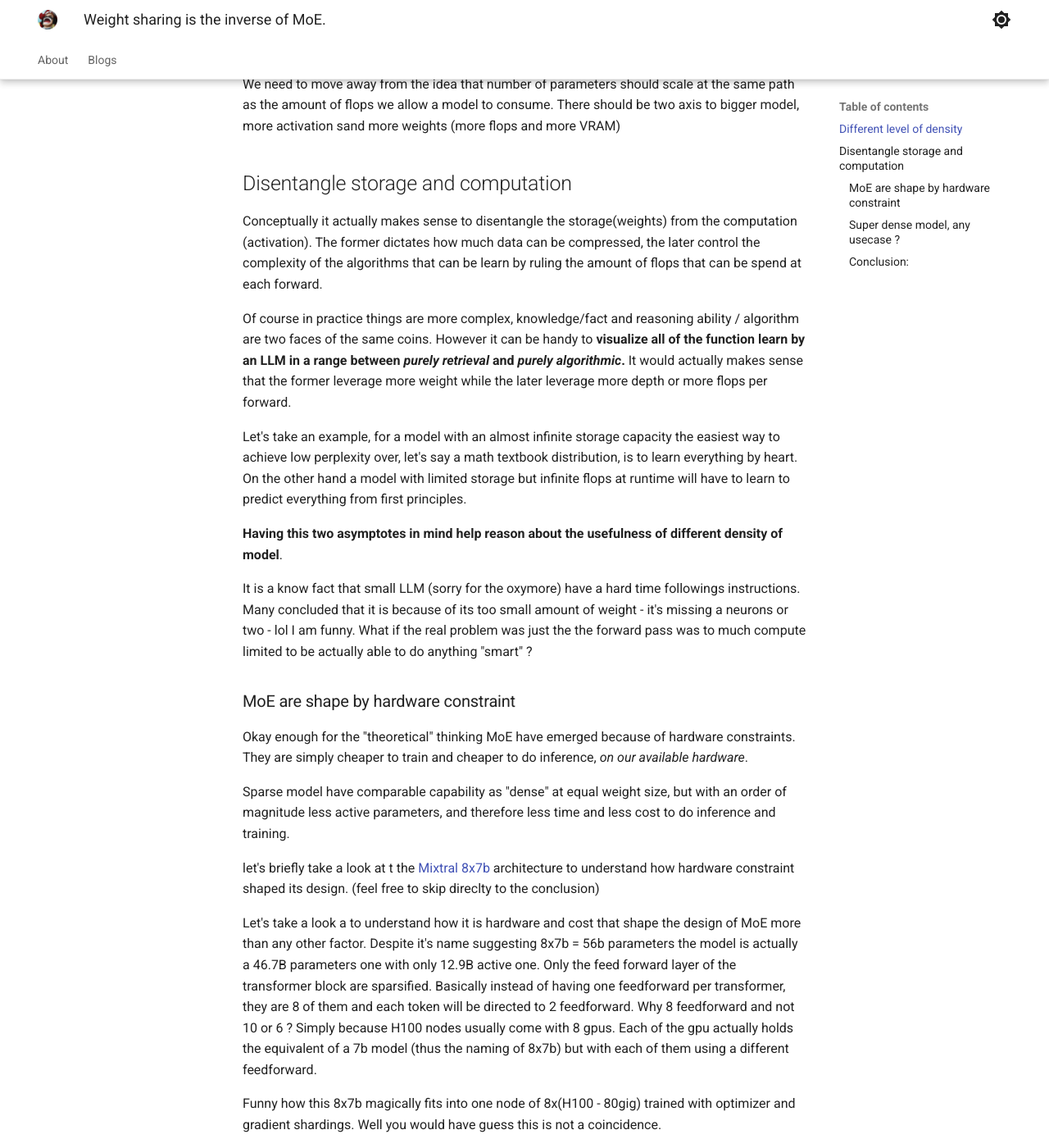
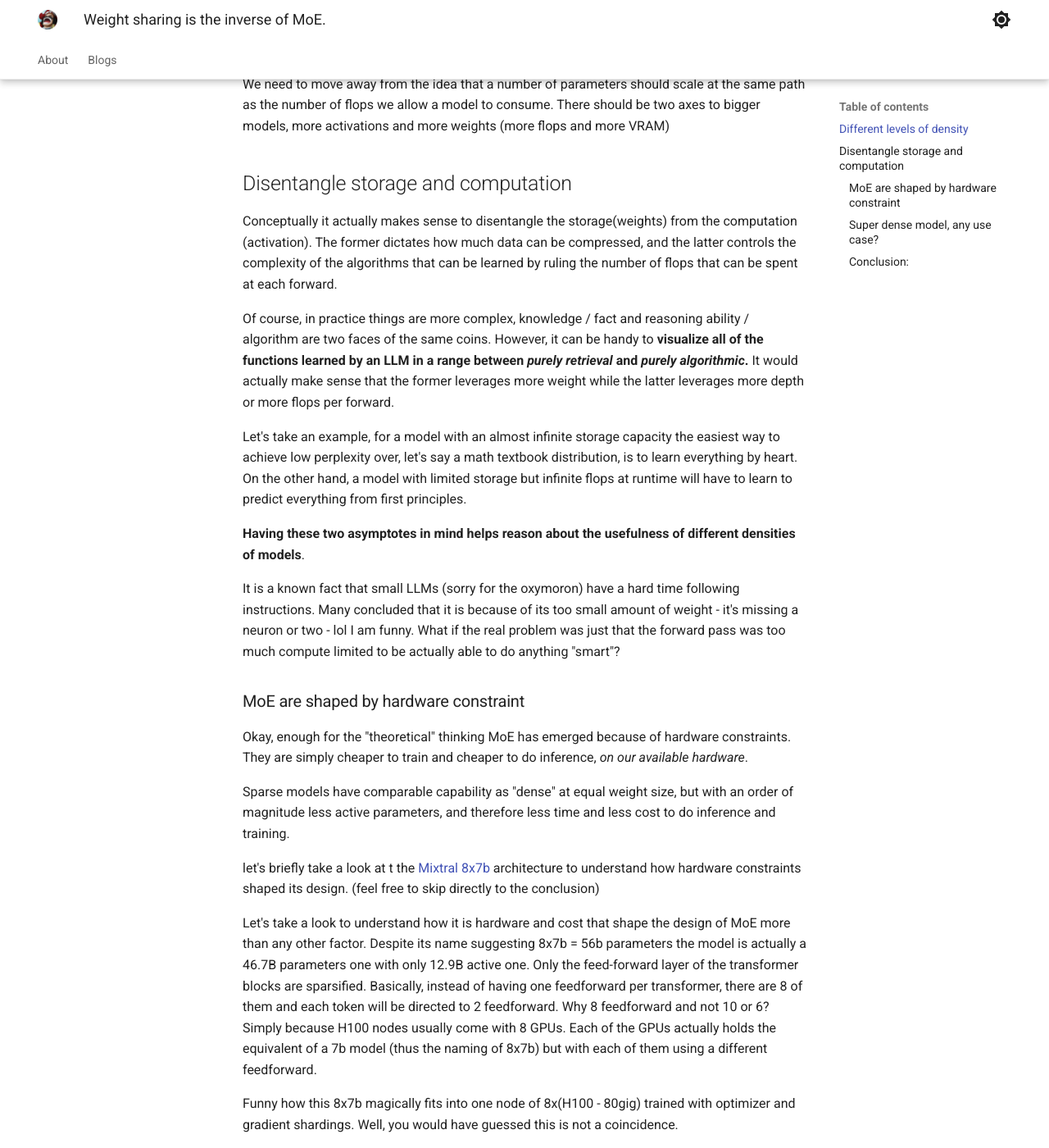
Before and after one commit to samsja/samsja.github.io, an MkDocs documentation site: the page built from docs/blogs/moe_is_the_inverse_of_weight_sharing/blog.md, in a window 1280 px wide and 1400 px high, scrolled down 697 px. Shown: the whole window at 82% size. Built offline with MkDocs 1.6.1 and Material for MkDocs 9.7.7, drawn with Linux system fonts in a browser that asks for light colours; some of the changed text lies outside the part shown.

Commit message:
fix typos

```diff
--- a/docs/blogs/moe_is_the_inverse_of_weight_sharing/blog.md
+++ b/docs/blogs/moe_is_the_inverse_of_weight_sharing/blog.md
@@ -3,65 +3,65 @@
 
 **22 june, 2024**
 
-MoE/sparse model are less dense than traditional architecture where density is define as the ratio of total active parameter divided by the number of parameters. What is usually called "dense model" have a density of 1.0 .
+MoE/sparse models are less dense than traditional architecture where density is defined as the ratio of total active parameter divided by the number of parameters. What is usually called a "dense model" has a density of 1.0.
 
-MoE usually reduce their density by routing tokens to different circuits within the model, increasing the total amount of trainable parameter while keeping the amount of active one constant.
+MoE usually reduces their density by routing tokens to different circuits within the model, increasing the total amount of trainable parameters while keeping the number of active ones constant.
 
 
-### Different level of density
+### Different levels of density
 
 
-MoE are less dense model, what would be a more dense model (with density >1) ?
+MoE are less dense model, what would be a more dense model (with density >1)?
 
-It's a model where the weight are shared. For instance a model where a transformer block would be repeated. Each parameter would be used several times, making them more active that in a traditional "dense" model.
+It's a model where the weights are shared. For instance, a model where a transformer block would be repeated. Each parameter would be used several times, making them more active than in a traditional "dense" model.
 
-I put dense into bracket here because it is actually abusing the word, there is no such thing as a dense and non dense model, just different density flavor .
+I put dense into a bracket here because it is actually abusing the word, there is no such thing as a dense and non-dense model, just a different density flavor.
 
-Why does it matter ? **Because introducing density as a scale allow to consider a whole new class of model architecture**.
+Why does it matter? **Because introducing density as a scale allows us to consider a whole new class of model architecture**.
 
-We need to move away from the idea that number of parameters should scale at the same path as the amount of flops we allow a model to consume.  There should be two axis to bigger model, more activation sand more weights (more flops and more VRAM)
+We need to move away from the idea that a number of parameters should scale at the same path as the number of flops we allow a model to consume.  There should be two axes to bigger models, more activations and more weights (more flops and more VRAM)
 
 ## Disentangle storage and computation
 
-Conceptually it actually makes sense to disentangle the storage(weights) from the computation (activation). The former dictates how much data can be compressed, the later control the complexity of the algorithms that can be learn by ruling the amount of flops that can be spend at each forward.
+Conceptually it actually makes sense to disentangle the storage(weights) from the computation (activation). The former dictates how much data can be compressed, and the latter controls the complexity of the algorithms that can be learned by ruling the number of flops that can be spent at each forward.
 
-Of course in practice things are more complex, knowledge/fact and reasoning ability / algorithm are two faces of the same coins.  However it can be handy to **visualize all of the function learn by an LLM in a range between *purely retrieval* and *purely algorithmic*.** It would actually makes sense that the former leverage more weight while the later leverage more depth or more flops per forward.
+Of course, in practice things are more complex, knowledge / fact and reasoning ability / algorithm are two faces of the same coins.  However, it can be handy to **visualize all of the functions learned by an LLM in a range between *purely retrieval* and *purely algorithmic*.** It would actually make sense that the former leverages more weight while the latter leverages more depth or more flops per forward.
 
-Let's take an example, for a model with an almost infinite storage capacity the easiest way to achieve low perplexity over, let's say a math textbook distribution, is to learn everything by heart. On the other hand a model with limited storage but infinite flops at runtime will have to learn to predict everything from first principles.
+Let's take an example, for a model with an almost infinite storage capacity the easiest way to achieve low perplexity over, let's say a math textbook distribution, is to learn everything by heart. On the other hand, a model with limited storage but infinite flops at runtime will have to learn to predict everything from first principles.
 
-**Having this two asymptotes in mind help reason about the usefulness of different density of model**.
+**Having these two asymptotes in mind helps reason about the usefulness of different densities of models**.
 
-It is a know fact that small LLM (sorry for the oxymore) have a hard time followings instructions. Many concluded that it is because of its too small amount of weight - it's missing a neurons or two -  lol I am funny. What if the real problem was just the the forward pass was to much compute limited to be actually able to do anything "smart" ?
+It is a known fact that small LLMs (sorry for the oxymoron) have a hard time following instructions. Many concluded that it is because of its too small amount of weight - it's missing a neuron or two -  lol I am funny. What if the real problem was just that the forward pass was too much compute limited to be actually able to do anything "smart"?
 
 
-### MoE  are shape by hardware constraint
+### MoE are shaped by hardware constraint
 
-Okay enough for the "theoretical" thinking MoE have emerged because of hardware constraints. They are simply cheaper to train and cheaper to do inference, *on our available hardware*.
+Okay, enough for the "theoretical" thinking MoE has emerged because of hardware constraints. They are simply cheaper to train and cheaper to do inference, *on our available hardware*.
 
-Sparse model have comparable capability as "dense" at equal weight size, but with an order of magnitude less active parameters, and therefore less time and less cost to do inference and training.
+Sparse models have comparable capability as "dense" at equal weight size, but with an order of magnitude less active parameters, and therefore less time and less cost to do inference and training.
 
-let's briefly take a look at t the  [Mixtral 8x7b](https://mistral.ai/news/mixtral-of-experts/) architecture to understand how hardware constraint shaped its design. (feel free to skip direclty to the conclusion)
+let's briefly take a look at t the  [Mixtral 8x7b](https://mistral.ai/news/mixtral-of-experts/) architecture to understand how hardware constraints shaped its design. (feel free to skip directly to the conclusion)
 
-Let's take a look a to understand how it is hardware and cost that shape the design of MoE more than any other factor. Despite it's name suggesting 8x7b = 56b parameters the model is actually a 46.7B parameters one with only 12.9B active one. Only the feed forward layer of the transformer block are sparsified. Basically instead of having one feedforward per transformer, they are 8 of them and each token will be directed to 2 feedforward. Why 8 feedforward and not 10 or 6 ? Simply because H100 nodes usually come with 8 gpus. Each of the gpu actually holds the equivalent of a 7b model (thus the naming of 8x7b) but with each of them using a different feedforward.
+Let's take a look to understand how it is hardware and cost that shape the design of MoE more than any other factor. Despite its name suggesting 8x7b = 56b parameters the model is actually a 46.7B parameters one with only 12.9B active one. Only the feed-forward layer of the transformer blocks are sparsified. Basically, instead of having one feedforward per transformer, there are 8 of them and each token will be directed to 2 feedforward. Why 8 feedforward and not 10 or 6? Simply because H100 nodes usually come with 8 GPUs. Each of the GPUs actually holds the equivalent of a 7b model (thus the naming of 8x7b) but with each of them using a different feedforward.
 
-Funny how this 8x7b magically fits into one node of 8x(H100 - 80gig) trained with optimizer and gradient shardings. Well you would have guess this is not a coincidence.
+Funny how this 8x7b magically fits into one node of 8x(H100 - 80gig) trained with optimizer and gradient shardings. Well, you would have guessed this is not a coincidence.
 
-tldr; MoE design are shaped by hardware constraint, they are cheaper to train than dense model only because some MoE architecture work nicely with high bandwith inter and intra connect.
+TLDR; MoE designs are shaped by hardware constraints, they are cheaper to train than dense models only because some MoE architecture work nicely with high bandwidth inter and intra connect.
 
 
 
-### Super dense model, any usecase ?
+### Super dense model, any use case?
 
 
-Okay that was for the hardware constraint that led to the popularization of MoE. So what about super dense model, a.k.a weight shared model? Is there some hardware constraint that would make them relevant?
+Okay, that was for the hardware constraint that led to the popularization of MoE. So what about the super dense model, a.k.a weight-shared model? Is there some hardware constraint that would make them relevant?
 
-Yes, local inference ( from laptop to mobile). Basically in local inference you work most of the time with batch size 1. Indeed contrary to model behind API that face a constant flow of thousands of users, locally there is only you using your model. Unfortunately this is totally [inefficient for GPU like chip](https://timdettmers.com/), and you end up being memory bandwidth bottleneck most of the time. It is like having to move a pile of book from the library to your table, only to respond to one question of an exam. You would spend most of your time moving book away.
+Yes, local inference ( from laptop to mobile). Basically, in local inference, you work most of the time with batch size 1. Indeed contrary to the model behind API that faces a constant flow of thousands of users, locally there is only you using your model. Unfortunately, this is totally [inefficient for GPU-like chips](https://timdettmers.com/), and you end up being memory bandwidth bottlenecked most of the time. It is like having to move a pile of books from the library to your table, only to respond to one question of an exam. You would spend most of your time moving books away.
 
-That means that your compute is barely used it is always waiting for the next weights to be loaded from ram/vram to local memory (sram).
+That means that your compute is barely used it is always waiting for the next weights to be loaded from ram/vram to local memory (SRAM).
 
 ![image](img.png){: style="height:60%;width:60%"}
 
-GPU being idle means that you have room to do more operation for the same cost/time as long as you can reuse the loaded weight while waiting for the next batch of weight to be loaded. Meta actually published a paper about this, [MobileLLM](https://arxiv.org/abs/2402.14905).
+GPU being idle means that you have room to do more operations for the same cost/time as long as you can reuse the loaded weight while waiting for the next batch of weight to be loaded. Meta actually published a paper about this, [MobileLLM](https://arxiv.org/abs/2402.14905).
 
 Nice explanation from the paper
 
@@ -80,6 +80,6 @@ Immediate weight sharing between two blocks can basically double the amount of a
 
 ### Conclusion:
 * MoE are used for an economical reason, driven by hardware constraint
-* Let's stop talking about dense and not dense mode, density is rather a scale. Different hardware constraint would lead the different density need
-* Super dense model with shared weight (and reason token?) could help create very good small model that would still fit in ram/vram but rival with bigger model size in term of performance
-* When a 4x1b or 4x8b with some block repeated 4 times for edge ?
+* Let's stop talking about dense and not dense mode, density is rather a scale. Different hardware constraints would lead the different density need
+* Super dense model with shared weight (and reason token?) could help create a very good small model that would still fit in ram/vram but rival with bigger model size in term of performance
+* When a 4x1b or 4x8b with some block repeated 4 times for edge?
```
